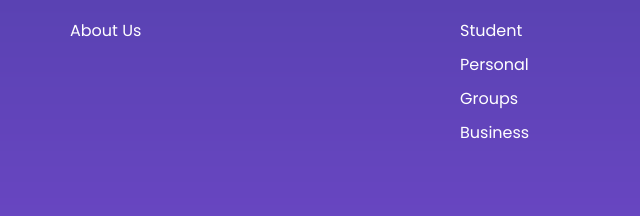
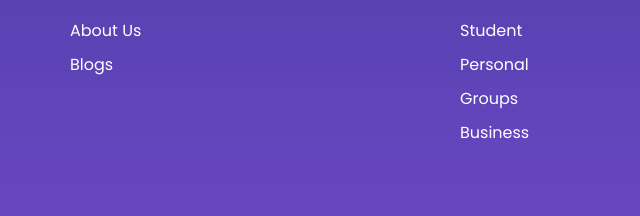
Before and after one commit to ganeshmo/KhojiLabs, a plain HTML site: page contact.html in a window 1280 px wide. Shown: the part 1342-1558 px from the top of the page, 0-640 px from the left. Drawn offline with Linux system fonts and the light colour scheme.

Commit message:
added blog link
added blog link

```diff
--- a/contact.html
+++ b/contact.html
@@ -166,8 +166,13 @@
               <div class="d-flex ">
                 <ul>
                   <li>
-                    <a href="">
+                    <a href="about.html">
                       About Us
+                    </a>
+                  </li>
+                  <li>
+                    <a href="http://khoji-labs.blogspot.com">
+                      Blogs
                     </a>
                   </li>
 
```
Also changed, not shown: about.html (+5 -0 lines), index.html (+7 -1 lines), service.html (+5 -0 lines).
